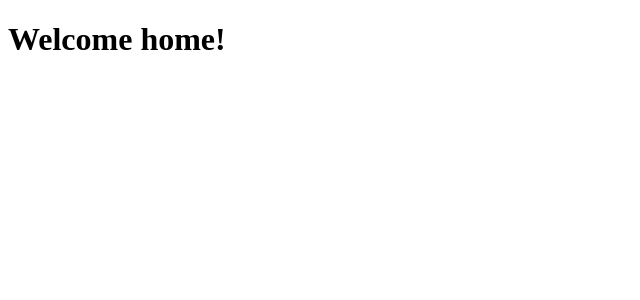
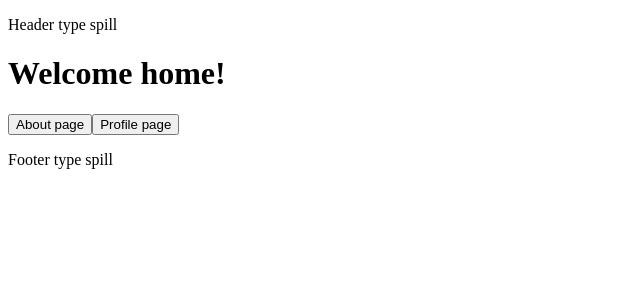
Before and after one commit to NotMarcD/hosting_website, a Next.js app: page / in a window 1280 px wide. Shown: the top 300 px of the page, without its empty margins (0-640 px from the left). Built offline with nearby package versions, Linux system fonts and the light colour scheme.

Commit message:
Added buttons for navigation.

```diff
--- a/src/app/layout.tsx
+++ b/src/app/layout.tsx
@@ -1,5 +1,5 @@
 export const metadata = {
-    title: "Next.js Project Hoempage",
+    title: "Next.js Project Homepage",
     description: "Project homepage for showcasing the projects of our collaboration"
 }
 
@@ -10,7 +10,25 @@ export default function RootLayout({
 }) {
     return (
         <html lang="en">
-            <body>{children}</body>
+            <body>
+                <header
+                    style = {{
+
+                    }}
+                >
+                    <p>Header type spill</p>
+                </header>
+
+                {children}
+
+                <footer
+                    style = {{
+
+                    }}
+                >
+                    <p>Footer type spill</p>
+                </footer>
+            </body>
         </html>
     )
 }
--- a/src/app/not-found.tsx
+++ b/src/app/not-found.tsx
@@ -6,7 +6,7 @@ export default function NotFound() {
         <h1>Not Found LOL!!!!</h1>
         <Link href="/">
             <button>
-                Go to Page
+                Go to Home Page
             </button>
         </Link>
     </div>
--- a/src/app/page.tsx
+++ b/src/app/page.tsx
@@ -1,3 +1,17 @@
+import Link from 'next/link'
+
 export default function Home() {
-    return <h1>Welcome home!</h1>
+    return <>
+        <h1>Welcome home!</h1>
+        <Link href="/about">
+            <button>
+                About page
+            </button>
+        </Link>
+        <Link href="/profile">
+            <button>
+                Profile page
+            </button>
+        </Link>
+    </>
 }
```
Also changed, not shown: src/app/about/page.tsx (+10 -1 lines), src/app/profile/page.tsx (+10 -1 lines).
